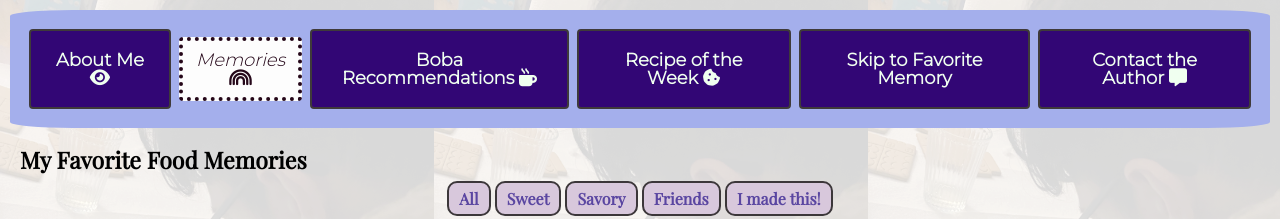
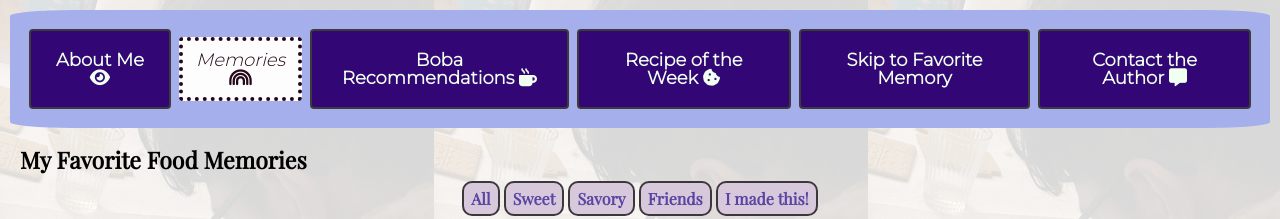
Before and after one commit to nsure18/nsure18.github.io, a plain HTML site: page foodmemories.html in a window 1280 px wide. Shown: the top 219 px of the page. Drawn offline with nearby package versions, Linux system fonts and the light colour scheme.

Commit message:
Add files via upload

```diff
--- a/css/style.css
+++ b/css/style.css
@@ -313,7 +313,7 @@ a.skip{
       text-align: center;
   }
   button {
-    padding: 5px 10px;
+    padding: 5px 7px;
     font-family: 'Playfair Display', serif;
     font-size: medium;
     font-weight: bolder;
```
